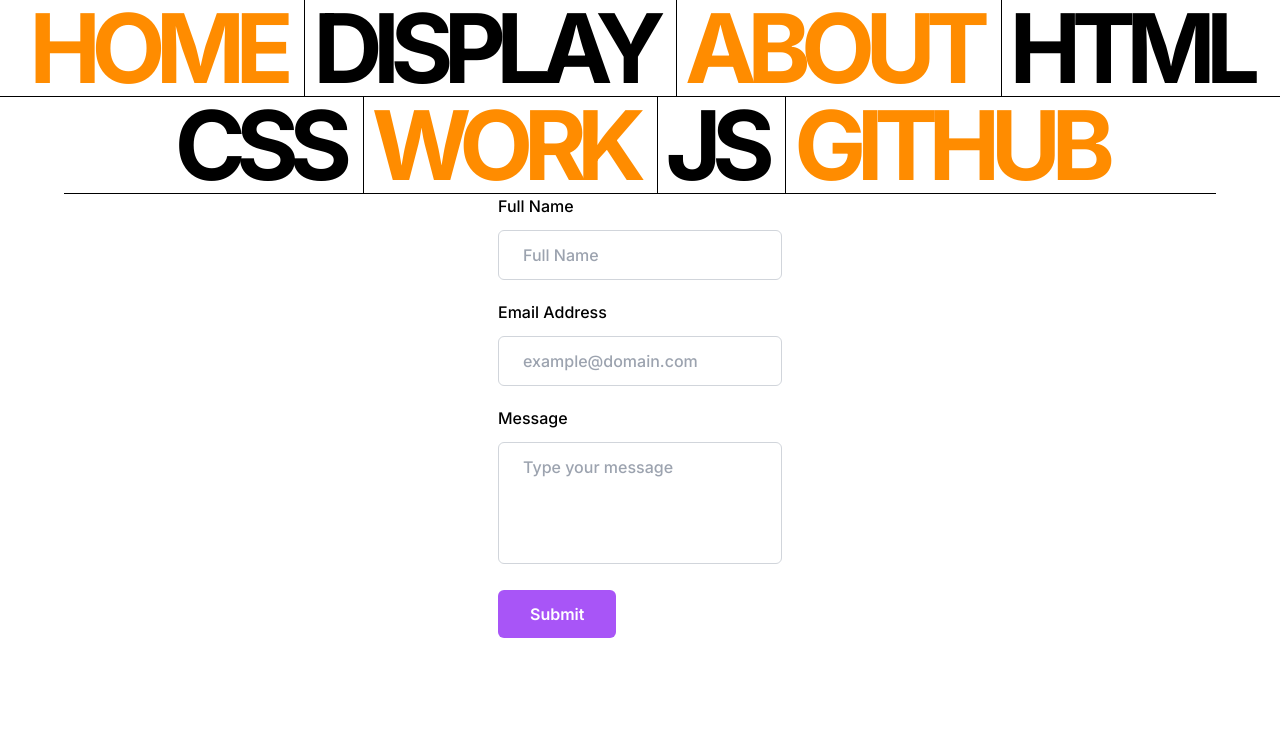
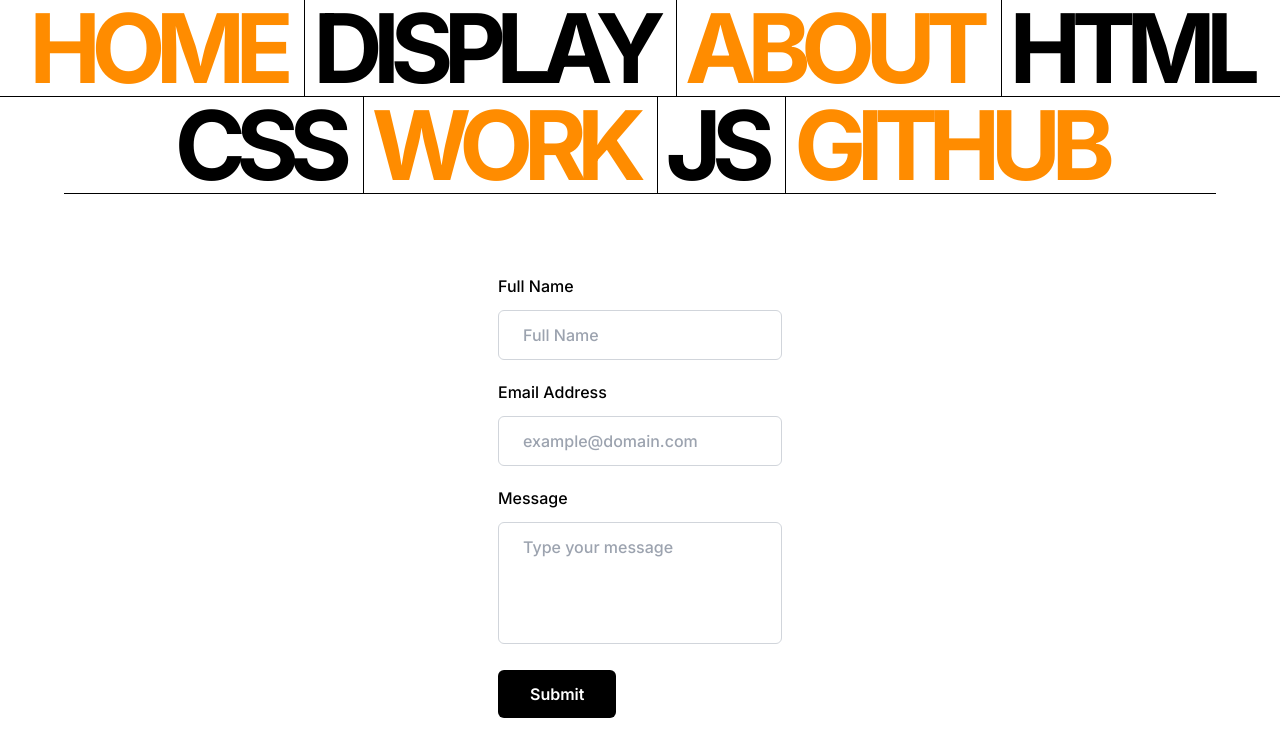
Before and after one commit to MigVarona/Estudio-web, a Next.js app: page /contact in a window 1280 px wide. Shown: the top 756 px of the page. Built offline with nearby package versions, Linux system fonts and the light colour scheme.

Commit message:
styles contact

```diff
--- a/src/app/components/contact.jsx
+++ b/src/app/components/contact.jsx
@@ -16,14 +16,14 @@ const Contact = () => {
 
   return (
     <form onSubmit={handleSubmit(onSubmit)}>
-      <div className='mb-5'>
+      <div className='mb-5 mt-20'>
         <label htmlFor='name' className='mb-3 block text-base font-medium text-black'>
           Full Name
         </label>
         <input
           type='text'
           placeholder='Full Name'
-          className='w-full rounded-md border border-gray-300 bg-white py-3 px-6 text-base font-medium text-gray-700 outline-none focus:border-purple-500 focus:shadow-md'
+          className='w-full rounded-md border border-gray-300 bg-white py-3 px-6 text-base font-medium text-gray-700 outline-none focus:border-black focus:shadow-md'
           {...register('name', { required: true })}
           disabled={isSubmitting}
         />
@@ -35,7 +35,7 @@ const Contact = () => {
         <input
           type='email'
           placeholder='example@domain.com'
-          className='w-full rounded-md border border-gray-300 bg-white py-3 px-6 text-base font-medium text-gray-700 outline-none focus:border-purple-500 focus:shadow-md'
+          className='w-full rounded-md border border-gray-300 bg-white py-3 px-6 text-base font-medium text-gray-700 outline-none focus:border-black focus:shadow-md'
           {...register('email', { required: true })}
           disabled={isSubmitting}
         />
@@ -47,14 +47,14 @@ const Contact = () => {
         <textarea
           rows={4}
           placeholder='Type your message'
-          className='w-full resize-none rounded-md border border-gray-300 bg-white py-3 px-6 text-base font-medium text-gray-700 outline-none focus:border-purple-500 focus:shadow-md'
+          className='w-full resize-none rounded-md border border-gray-300 bg-white py-3 px-6 text-base font-medium text-gray-700 outline-none focus:border-black focus:shadow-md'
           {...register('message', { required: true })}
           disabled={isSubmitting}
         ></textarea>
       </div>
       <div>
         <button
-          className={`rounded-md bg-purple-500 py-3 px-8 text-base font-semibold text-white outline-none ${isSubmitting ? 'cursor-not-allowed opacity-50' : 'hover:shadow-form'}`}
+          className={`rounded-md bg-black py-3 px-8 text-base font-semibold text-white outline-none ${isSubmitting ? 'cursor-not-allowed opacity-50' : 'hover:shadow-form'}`}
           type='submit'
           disabled={isSubmitting}
         >
```
